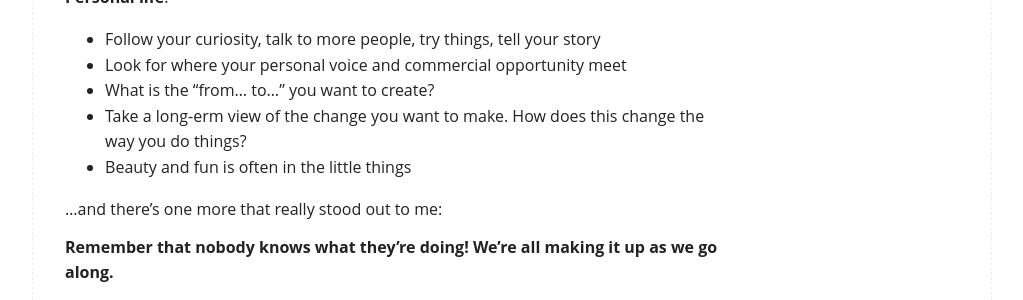
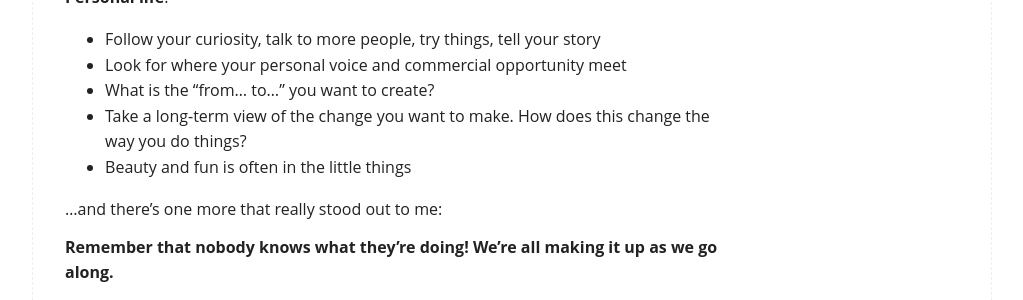
Before and after one commit to PHeonix25/PHeonix25.github.io, a Jekyll site: the page built from _posts/2018-12-31-Wow-what-a-year.md, in a window 1280 px wide and 900 px high, scrolled down 5672 px. Shown: the part 155-455 px from the top of the window, without its empty margins (128-1151 px from the left). Built offline with Jekyll 4.4.1, drawn with Linux system fonts in a browser that asks for light colours; comment, search, counter and statistics services are not loaded.

Commit message:
Fixing typos

```diff
--- a/_posts/2018-12-31-Wow-what-a-year.md
+++ b/_posts/2018-12-31-Wow-what-a-year.md
@@ -142,7 +142,7 @@ In no particular order, but in a very particular grouping, here are the ones tha
 - Follow your curiosity, talk to more people, try things, tell your story
 - Look for where your personal voice and commercial opportunity meet
 - What is the "from... to..." you want to create?
-- Take a long-erm view of the change you want to make. How does this change the way you do things?
+- Take a long-term view of the change you want to make. How does this change the way you do things?
 - Beauty and fun is often in the little things
 
 ...and there's one more that really stood out to me:
```
